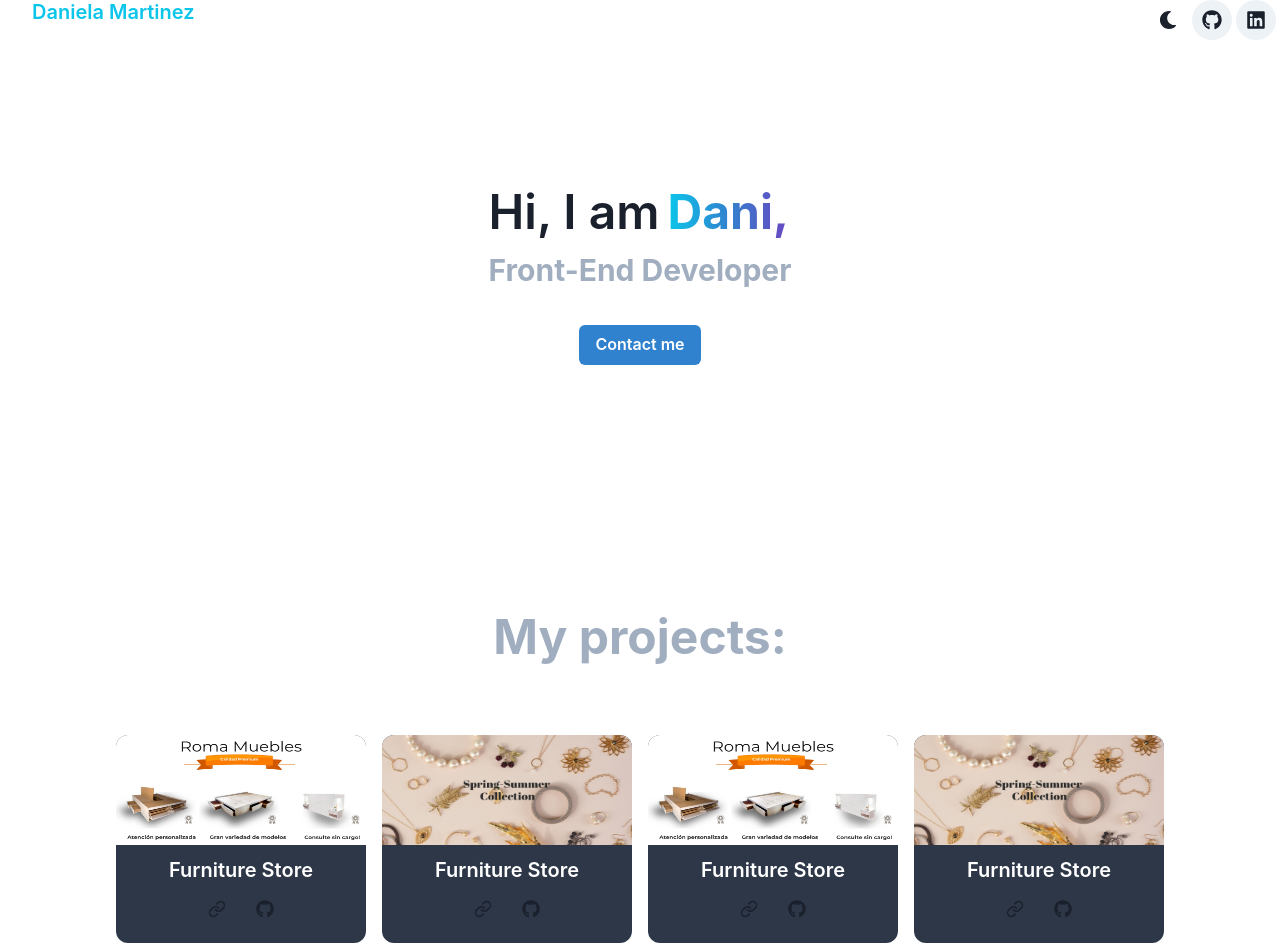
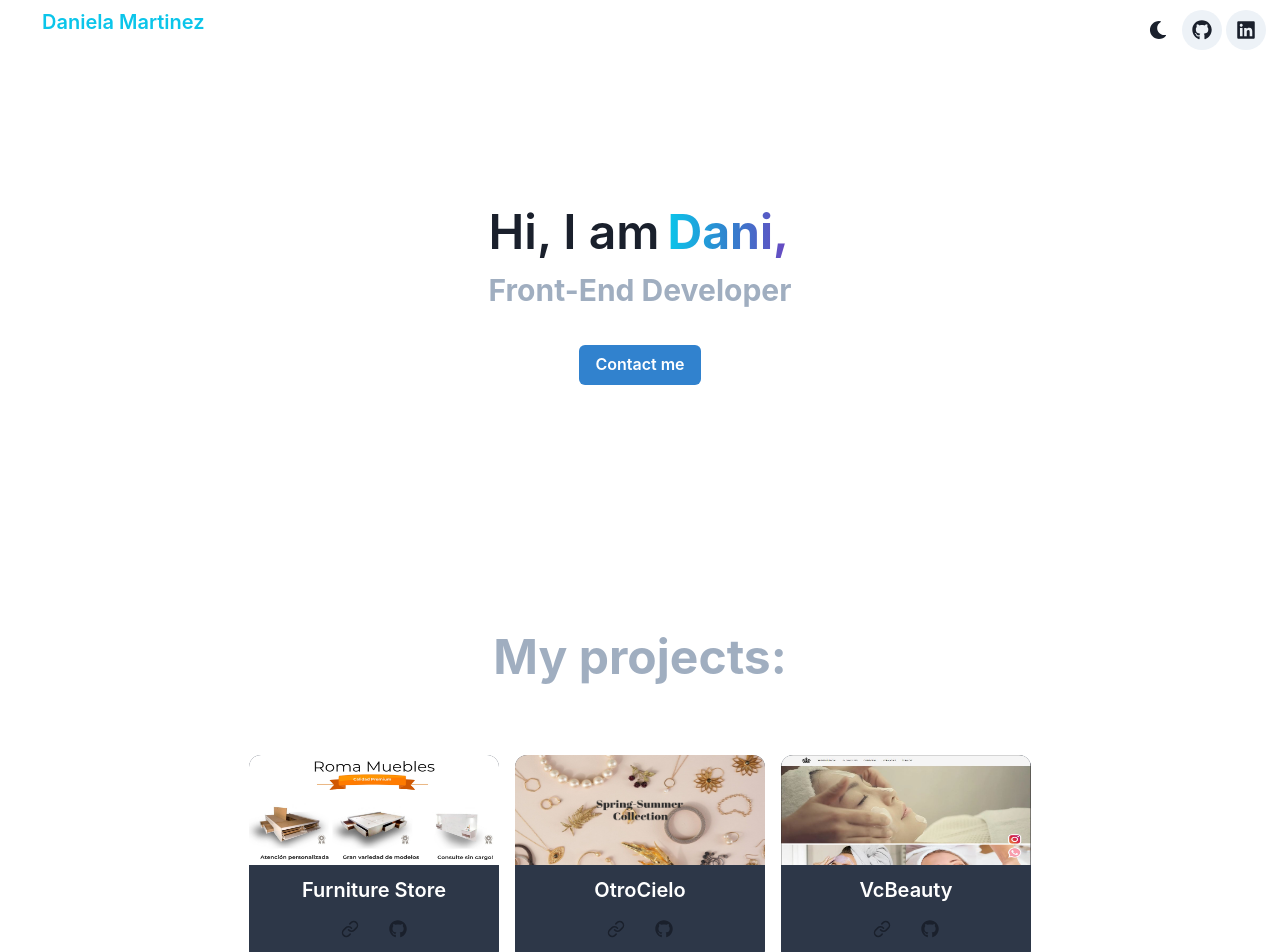
Before and after one commit to DanMartinez01/Portfolio-with-Chakra-IU, a React (Create React App) app: page / in a window 1280 px wide. Shown: the top 952 px of the page. Built offline with nearby package versions, Linux system fonts and the light colour scheme.

Commit message:
change img to project cards

```diff
--- a/src/App.js
+++ b/src/App.js
@@ -20,7 +20,7 @@ function App() {
   return (
     <ChakraProvider theme={theme}>
       <VStack>
-        <Flex w="100%">
+        <Flex w="100%" p="10px">
           <Heading ml="8" size="md" fontWeight="semibold" color="cyan.400">Daniela Martinez</Heading>
           <Spacer />
           <ColorModeSwitcher isRound="true" mr="4px" />
--- a/src/components/Profile.js
+++ b/src/components/Profile.js
@@ -3,13 +3,11 @@ import { useMediaQuery } from '@chakra-ui/media-query';
 import { Flex, Box, Link, Heading, Image, Stack } from '@chakra-ui/react'
 import { IconButton } from '@chakra-ui/react'
 import { FiLink } from 'react-icons/fi';
-// import { FaShoppingCart } from 'react-icons/fa'
-// import { BiStore } from 'react-icons/bi'
-// import { GrGamepad } from "react-icons/gr";
-// import { TiWeatherPartlySunny } from "react-icons/ti";
+import { FaGithub } from 'react-icons/fa';
 import RomaMuebles from '../assets/14.jpg';
 import OtroCielo from '../assets/17.jpg';
-import { FaGithub } from 'react-icons/fa';
+import VcScreen from '../assets/vcscreen.JPG';
+
 
 export const Profile = () => {
     const [isNotSmallerScreen] = useMediaQuery("(min-width:1200px)");
@@ -42,6 +40,72 @@ export const Profile = () => {
                                         icon={<FiLink />}
                                     />
                                 </Link>
+                                <Link href="https://github.com/DanMartinez01/RomaMueblesStore" isExternal>
+                                    <IconButton
+                                        bgColor="inherit"
+                                        aria-label='Link'
+                                        size='lg'
+                                        icon={<FaGithub />}
+                                    />
+                                </Link>
+                            </Box>
+                        </Stack>
+                    </Box>
+                    <Box w="250px" rounded="12px" overflow="hidden" bg="gray.700" m="8px" _hover={{
+                        bg: "gray.600",
+                        mt: "2px"
+                    }}>
+                        <Image src={OtroCielo} width="250px" height="110px" />
+                        <Stack align="baseline" alignItems="center">
+                            <Box textAlign="center" p="10px" align="baseline" >
+                                <Link href="https://otrocielostore.netlify.app/" isExternal
+                                    color="white" fontSize="xl"
+                                    fontWeight="semibold" textDecoration="none"
+                                >
+                                    OtroCielo
+                                </Link>
+                                <br />
+                                <Link href="https://otrocielostore.netlify.app/" isExternal>
+                                    <IconButton
+                                        bgColor="inherit"
+                                        aria-label='Link'
+                                        size='lg'
+                                        icon={<FiLink />}
+                                    />
+                                </Link>
+                                <Link href="https://github.com/DanMartinez01/otrocielo-ecommerce" isExternal>
+                                    <IconButton
+                                        bgColor="inherit"
+                                        aria-label='Link'
+                                        size='lg'
+                                        icon={<FaGithub />}
+                                    />
+                                </Link>
+                            </Box>
+                        </Stack>
+                    </Box>
+                    <Box w="250px" rounded="12px" overflow="hidden" bg="gray.700" m="8px" _hover={{
+                        bg: "gray.600",
+                        mt: "2px"
+                    }}>
+                        <Image src={VcScreen} width="250px" height="110px" />
+                        <Stack align="baseline" alignItems="center">
+                            <Box textAlign="center" p="10px" align="baseline" >
+                                <Link href="https://www.romamuebles.com.ar/" isExternal
+                                    color="white" fontSize="xl"
+                                    fontWeight="semibold" textDecoration="none"
+                                >
+                                    VcBeauty
+                                </Link>
+                                <br />
+                                <Link href="https://www.romamuebles.com.ar/" isExternal>
+                                    <IconButton
+                                        bgColor="inherit"
+                                        aria-label='Link'
+                                        size='lg'
+                                        icon={<FiLink />}
+                                    />
+                                </Link>
                                 <Link href="https://www.romamuebles.com.ar/" isExternal>
                                     <IconButton
                                         bgColor="inherit"
@@ -53,7 +117,7 @@ export const Profile = () => {
                             </Box>
                         </Stack>
                     </Box>
-                    <Box w="250px" rounded="12px" overflow="hidden" bg="gray.700" m="8px" _hover={{
+                    {/* <Box w="250px" rounded="12px" overflow="hidden" bg="gray.700" m="8px" _hover={{
                         bg: "gray.600",
                         mt: "2px"
                     }}>
@@ -85,75 +149,7 @@ export const Profile = () => {
                                 </Link>
                             </Box>
                         </Stack>
-                    </Box>
-                    <Box w="250px" rounded="12px" overflow="hidden" bg="gray.700" m="8px" _hover={{
-                        bg: "gray.600",
-                        mt: "2px"
-                    }}>
-                        <Image src={RomaMuebles} width="250px" height="110px" />
-                        <Stack align="baseline" alignItems="center">
-                            <Box textAlign="center" p="10px" align="baseline" >
-                                <Link href="https://www.romamuebles.com.ar/" isExternal
-                                    color="white" fontSize="xl"
-                                    fontWeight="semibold" textDecoration="none"
-                                >
-                                    Furniture Store
-                                </Link>
-                                <br />
-                                <Link href="https://www.romamuebles.com.ar/" isExternal>
-                                    <IconButton
-                                        bgColor="inherit"
-                                        aria-label='Link'
-                                        size='lg'
-                                        icon={<FiLink />}
-                                    />
-                                </Link>
-                                <Link href="https://www.romamuebles.com.ar/" isExternal>
-                                    <IconButton
-                                        bgColor="inherit"
-                                        aria-label='Link'
-                                        size='lg'
-                                        icon={<FaGithub />}
-                                    />
-                                </Link>
-                            </Box>
-                        </Stack>
-                    </Box>
-                    <Box w="250px" rounded="12px" overflow="hidden" bg="gray.700" m="8px" _hover={{
-                        bg: "gray.600",
-                        mt: "2px"
-                    }}>
-                        <Image src={OtroCielo} width="250px" height="110px" />
-                        <Stack align="baseline" alignItems="center">
-                            <Box textAlign="center" p="10px" align="baseline" >
-                                <Link href="https://www.romamuebles.com.ar/" isExternal
-                                    color="white" fontSize="xl"
-                                    fontWeight="semibold" textDecoration="none"
-                                >
-                                    Furniture Store
-                                </Link>
-                                <br />
-                                <Link href="https://www.romamuebles.com.ar/" isExternal>
-                                    <IconButton
-                                        bgColor="inherit"
-                                        aria-label='Link'
-                                        size='lg'
-                                        icon={<FiLink />}
-                                    />
-                                </Link>
-                                <Link href="https://www.romamuebles.com.ar/" isExternal>
-                                    <IconButton
-                                        bgColor="inherit"
-                                        aria-label='Link'
-                                        size='lg'
-                                        icon={<FaGithub />}
-                                    />
-                                </Link>
-                            </Box>
-                        </Stack>
-                    </Box>
-
-
+                    </Box> */}
                 </Flex>
             </Box>
         </Flex >
--- a/src/components/Social.js
+++ b/src/components/Social.js
@@ -15,10 +15,10 @@ export const Social = () => {
                     textAlign="center" p={isNotSmallerScreen ? "12" : "0"}>
                     Contact me:
                 </Heading>
-                <HStack spacing={isNotSmallerScreen ? "8" : "6"} alignItems="center" m="8px" p="10px" >
-                    <Icon as={FaLinkedin} boxSize="50"
+                <HStack spacing={isNotSmallerScreen ? "8" : "6"} alignItems="center" m="8px" p="8px" >
+                    <Icon as={FaLinkedin} boxSize="35px"
                         onClick={() => window.open("https://www.linkedin.com/in/daniela-mart%C3%ADnez-5935a9105/")} />
-                    <Icon as={FaGithub} boxSize="50"
+                    <Icon as={FaGithub} boxSize="35px"
                         onClick={() => window.open("https://github.com/DanMartinez01")} />
                 </HStack >
                 <MotionBox
```
Also changed, not shown: src/components/TechStack.js (+0 -12 lines), src/assets/vcscreen.JPG (added).
